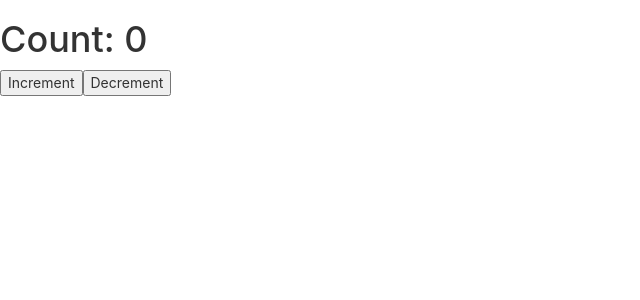
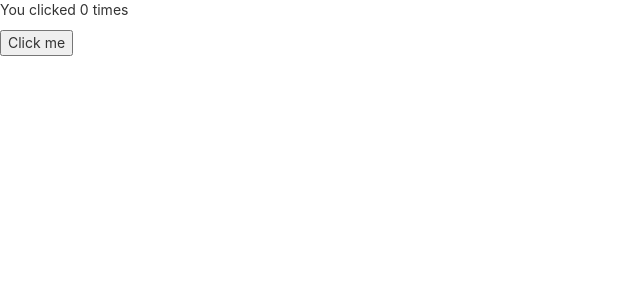
Before and after one commit to daotrongthuan1010/react-boostrap, a React (Create React App) app: page / in a window 1280 px wide. Shown: the top 300 px of the page, without its empty margins (0-640 px from the left). Built offline with nearby package versions, Linux system fonts and the light colour scheme.

Commit message:
update react hook

```diff
--- a/package.json
+++ b/package.json
@@ -6,6 +6,7 @@
     "@testing-library/jest-dom": "^5.16.5",
     "@testing-library/react": "^13.4.0",
     "@testing-library/user-event": "^13.5.0",
+    "axios": "^1.4.0",
     "bootstrap": "^5.2.3",
     "react": "^18.2.0",
     "react-bootstrap": "^2.7.4",
--- a/src/component/Counter.jsx
+++ b/src/component/Counter.jsx
@@ -1,27 +1,13 @@
-import React from "react";
-import { connect } from "react-redux";
+import React, { useState } from 'react';
 
-function Counter(props) {
+function Counter() {
+  const [count, setCount] = useState(0);
+
   return (
     <div>
-      <h1>Count: {props.count}</h1>
-      <button onClick={props.increment}>Increment</button>
-      <button onClick={props.decrement}>Decrement</button>
+      <p>You clicked {count} times</p>
+      <button onClick={() => setCount(count + 1)}>Click me</button>
     </div>
   );
 }
-
-function mapStateToProps(state) {
-  return {
-    count: state.count,
-  };
-}
-
-function mapDispatchToProps(dispatch) {
-  return {
-    increment: () => dispatch({ type: "INCREMENT" }),
-    decrement: () => dispatch({ type: "DECREMENT" }),
-  };
-}
-
-export default connect(mapStateToProps, mapDispatchToProps)(Counter);
+export default Counter;
```
Also changed, not shown: src/component/User.jsx (added, +26 -0 lines), 1 other file (tests, documents, lock files or other folders).
